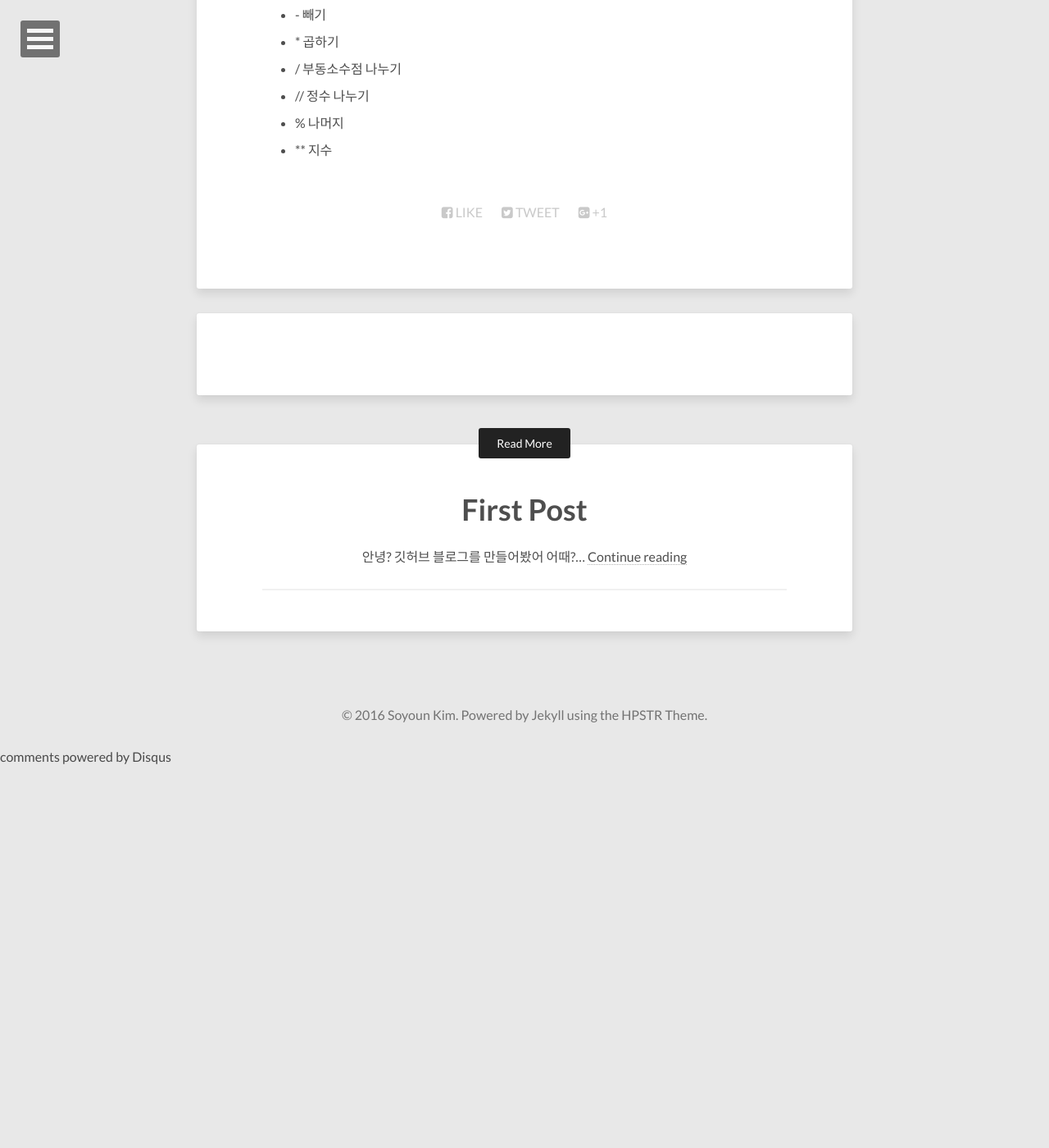
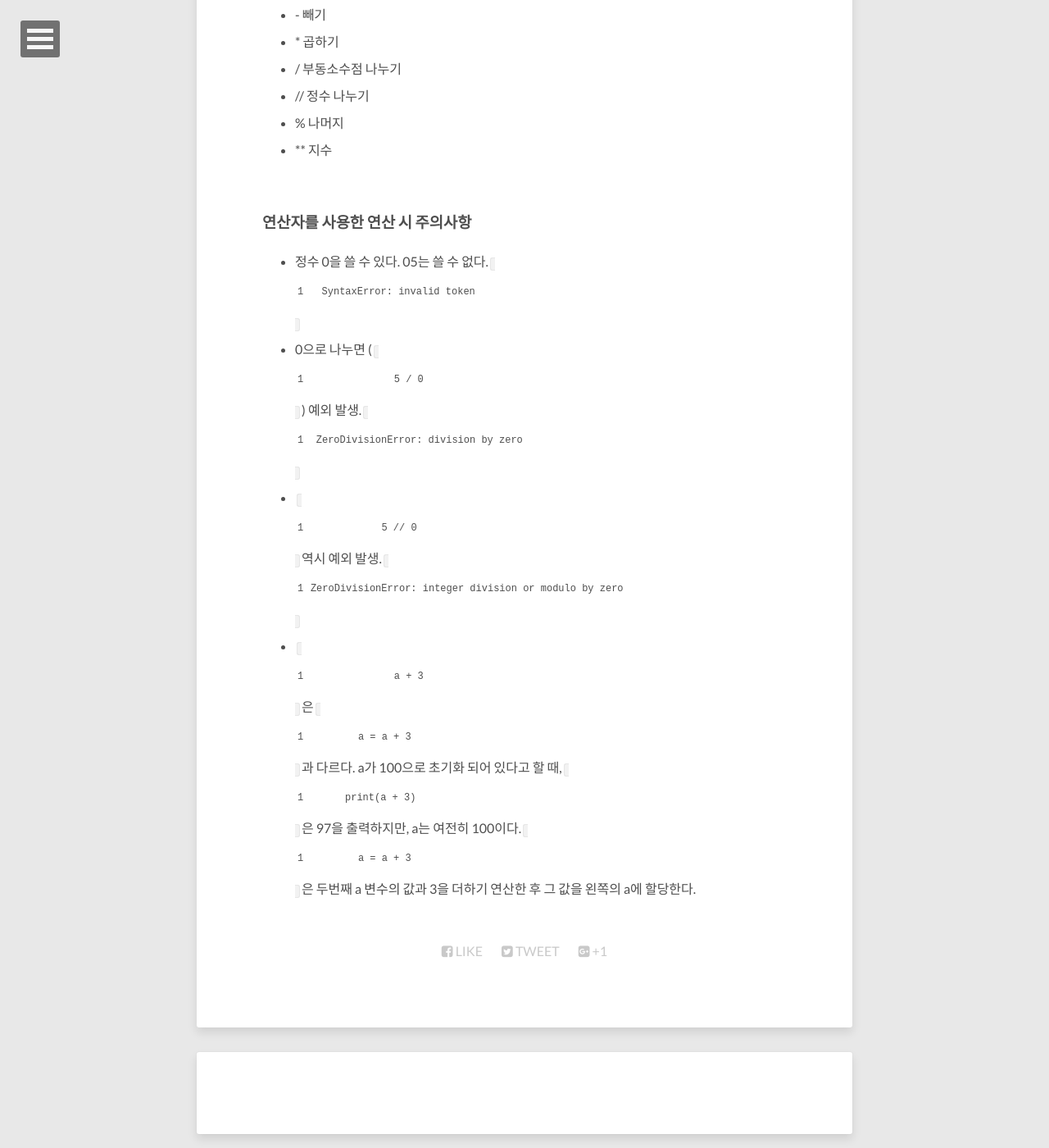
Before and after one commit to makeajourney/makeajourney.github.io, a Jekyll site: the page built from _posts/2016-01-30-python-data.md, in a window 1280 px wide and 1400 px high, scrolled down 1946 px. Shown: the whole window at 82% size. Built offline with Jekyll 4.4.1, drawn with Linux system fonts in a browser that asks for light colours; nearby versions of some CDN libraries; comment, search, counter and statistics services are not loaded; before the commit the page ends 2878 px from its top, so only the background shows below that.

Commit message:
update python post 1

```diff
--- a/_posts/2016-01-30-python-data.md
+++ b/_posts/2016-01-30-python-data.md
@@ -73,3 +73,11 @@ a의 값이 b로 복사된다고 생각하면 이해가 더 편리하다.
 * // 정수 나누기
 * % 나머지
 * ** 지수
+
+<br>
+
+### 연산자를 사용한 연산 시 주의사항
+* 정수 0을 쓸 수 있다. 05는 쓸 수 없다.  `SyntaxError: invalid token`
+* 0으로 나누면 (`5 / 0`) 예외 발생.  `ZeroDivisionError: division by zero`
+* `5 // 0` 역시 예외 발생. `ZeroDivisionError: integer division or modulo by zero`
+* `a + 3`은 `a = a + 3`과 다르다.  a가 100으로 초기화 되어 있다고 할 때, `print(a + 3)`은 97을 출력하지만, a는 여전히 100이다.  `a = a + 3`은 두번째 a 변수의 값과 3을 더하기 연산한 후 그 값을 왼쪽의 a에 할당한다.
```
